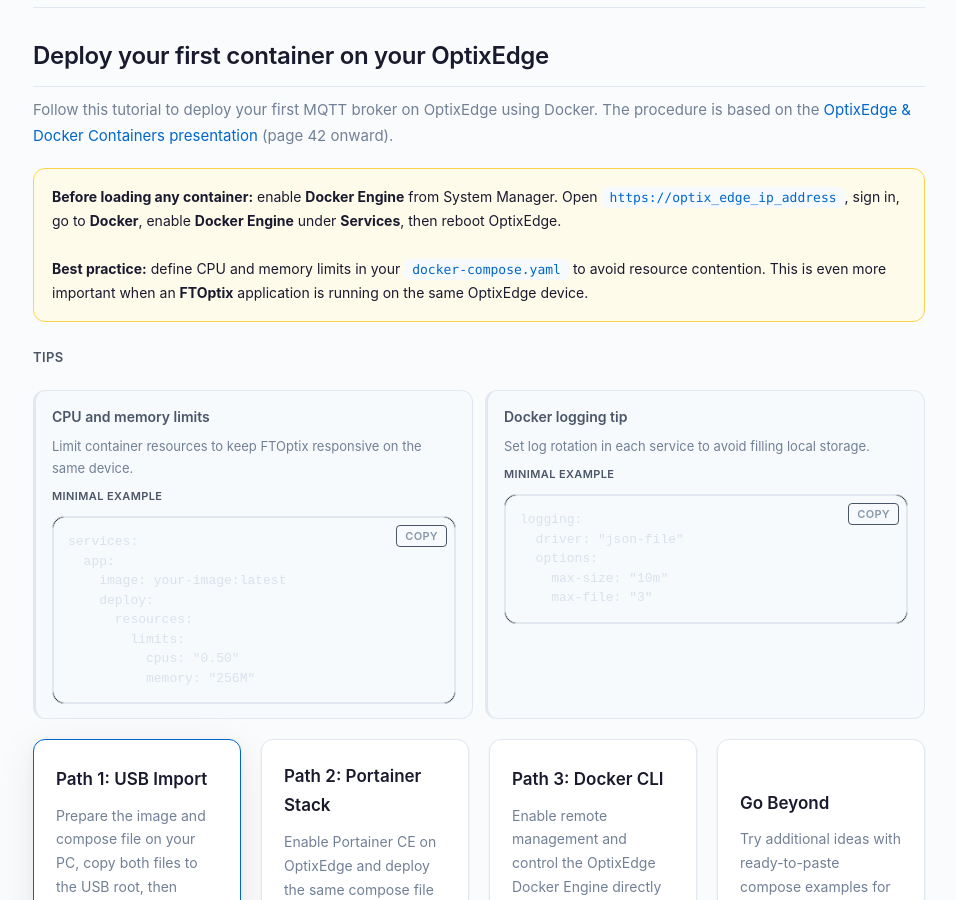
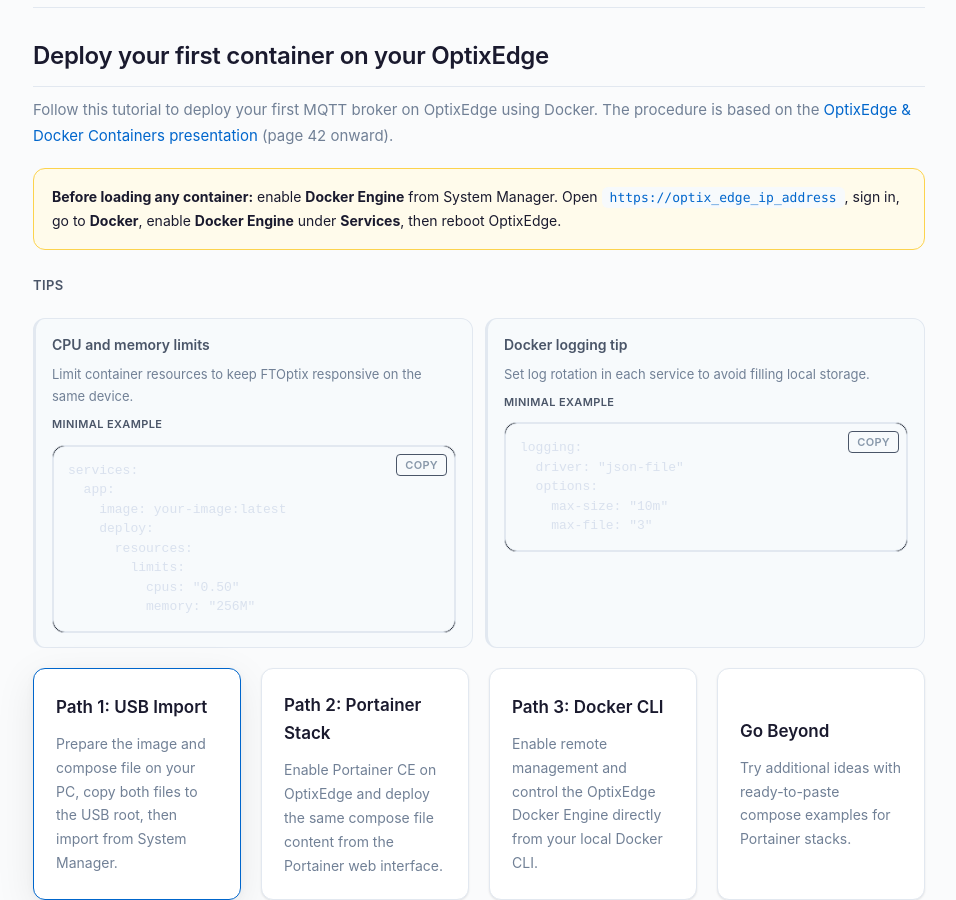
Before and after one commit to massimovar/LearningFTOptix, a Jekyll site: the page built from docs/chapters/OptixEdge.html, in a window 1280 px wide and 900 px high, scrolled down 335 px. Shown: the whole window, without its empty margins (161-1117 px from the left). Built offline with Jekyll 4.4.1, drawn with Linux system fonts in a browser that asks for light colours.

Commit message:
small changes

```diff
--- a/docs/chapters/OptixEdge.html
+++ b/docs/chapters/OptixEdge.html
@@ -313,8 +313,6 @@
   <div class="tutorial-note">
     <strong>Before loading any container:</strong> enable <strong>Docker Engine</strong> from System Manager.
     Open <code>https://optix_edge_ip_address</code>, sign in, go to <strong>Docker</strong>, enable <strong>Docker Engine</strong> under <strong>Services</strong>, then reboot OptixEdge.
-    <br><br>
-    <strong>Best practice:</strong> define CPU and memory limits in your <code>docker-compose.yaml</code> to avoid resource contention. This is even more important when an <strong>FTOptix</strong> application is running on the same OptixEdge device.
   </div>
 
   <div class="tips-section" aria-label="Tips">
```
